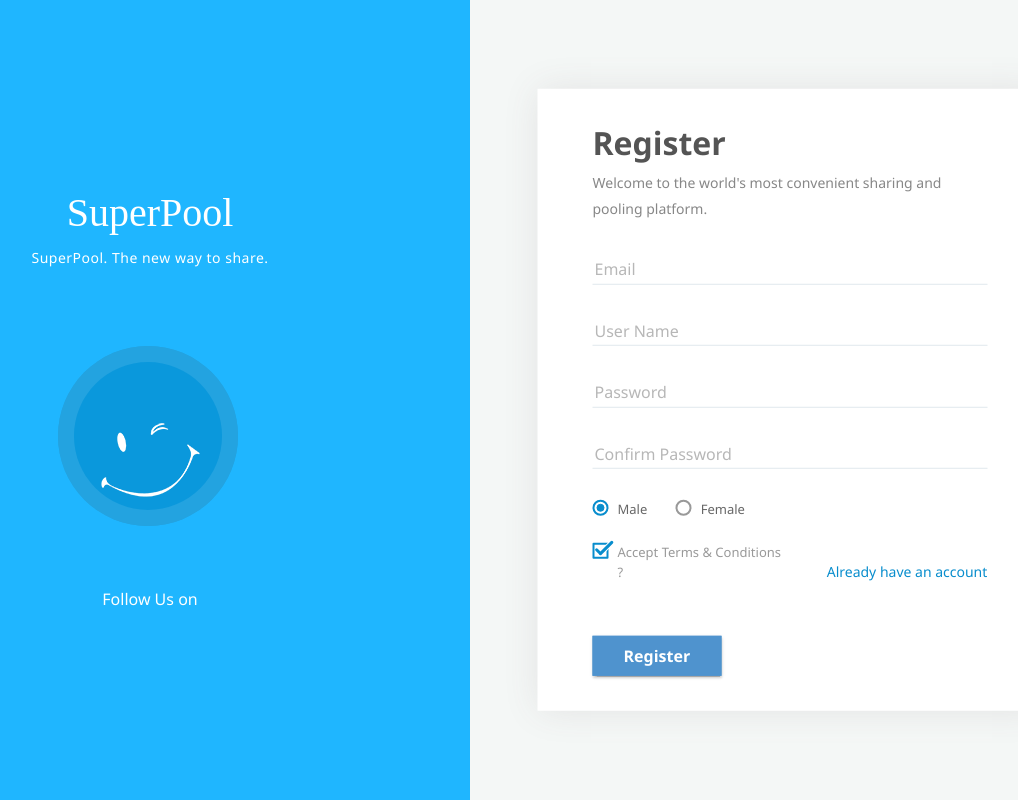
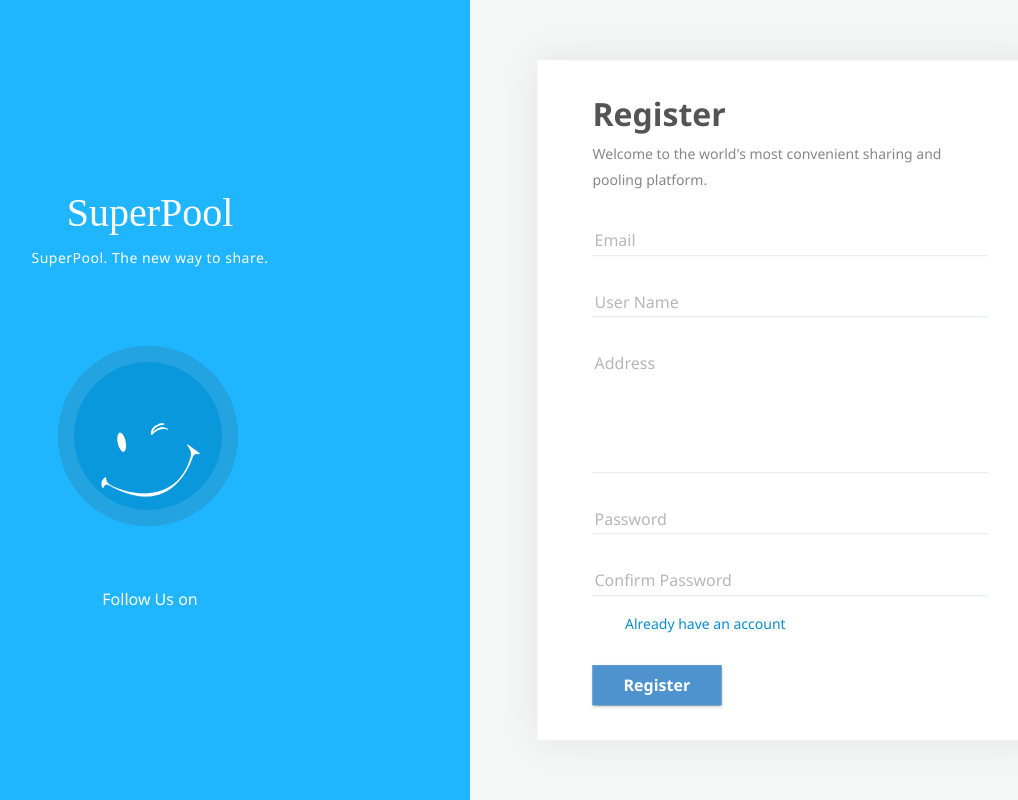
Before and after one commit to AnshKhurana/SuperPool, a Django app: page /accounts/register in a window 1280 px wide. Shown: the whole page, without its empty margins (170-1188 px from the left). Run offline with Django 3.2, Linux system fonts and the light colour scheme; some libraries are stand-ins or nearby versions; some web fonts are replaced.

Commit message:
Added html for address

```diff
--- a/templates/accounts/login.html
+++ b/templates/accounts/login.html
@@ -59,8 +59,8 @@
                             <a href="#" title="" class="forgot-pwd">Forgot Password?</a>
                             <div class="submit-btns">
                                 <button class="mtr-btn signin" type="submit"><span>Login</span></button>
-                                <a class="mtr-btn signup" href="{% url 'accounts:register' %}"><span>Register</span>
-                                </a>
+                                <button class="mtr-btn signup" href="{% url 'accounts:register' %}"><span>Register</span>
+                                </button>
                             </div>
                         </form>
                     </div>
--- a/templates/accounts/register.html
+++ b/templates/accounts/register.html
@@ -51,29 +51,16 @@
                                 <label class="control-label" for="input">User Name</label><i class="mtrl-select"></i>
                             </div>
                             <div class="form-group">
+                                <textarea required="required" name="address" rows="4"></textarea>
+                                <label class="control-label" for="input">Address</label><i class="mtrl-select"></i>
+                            </div>
+                            <div class="form-group">
                                 <input type="password" required="required" name="password1"/>
                                 <label class="control-label" for="input">Password</label><i class="mtrl-select"></i>
                             </div>
                             <div class="form-group">
                                 <input type="password" required="required" name="password2"/>
                                 <label class="control-label" for="input">Confirm Password</label><i class="mtrl-select"></i>
-                            </div>
-                            <div class="form-radio">
-                                <div class="radio">
-                                    <label>
-                                        <input type="radio" name="gender" checked="checked"/><i class="check-box"></i>Male
-                                    </label>
-                                </div>
-                                <div class="radio">
-                                    <label>
-                                        <input type="radio" name="gender"/><i class="check-box"></i>Female
-                                    </label>
-                                </div>
-                            </div>
-                            <div class="checkbox">
-                                <label>
-                                    <input type="checkbox" checked="checked"/><i class="check-box"></i>Accept Terms & Conditions ?
-                                </label>
                             </div>
                             <a href="{% url 'accounts:login' %}" title="" class="already-have">Already have an account</a>
                             <div class="submit-btns">
```
Also changed, not shown: 1 other file.
